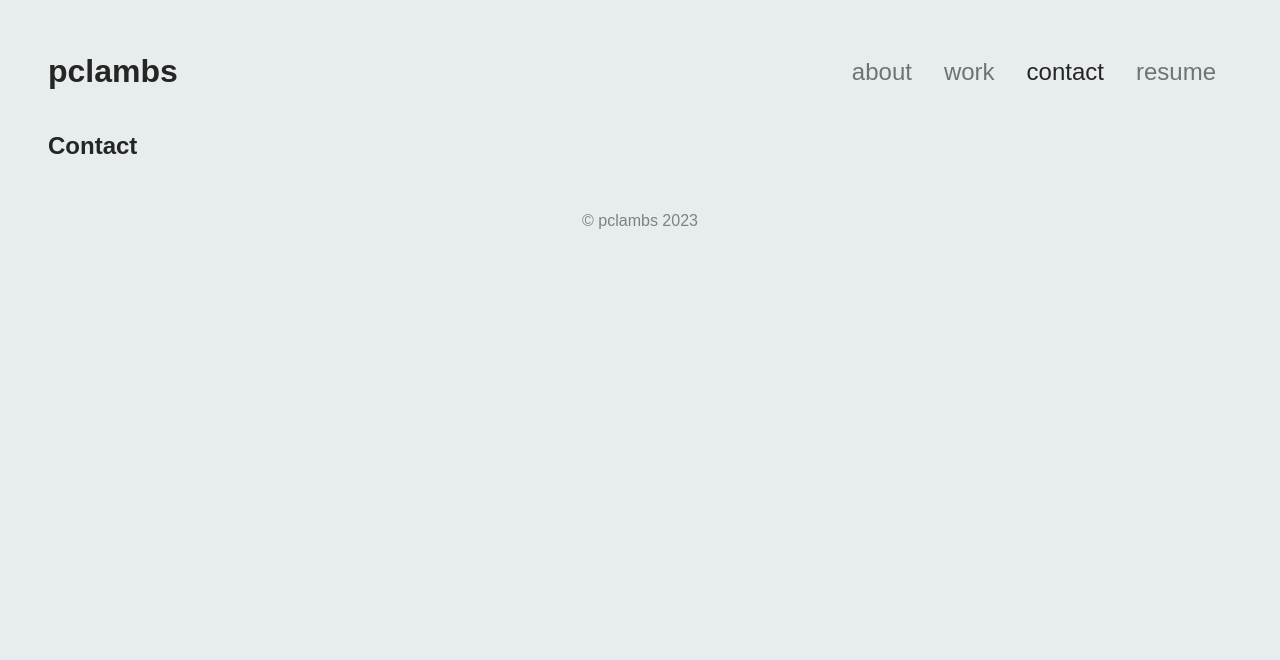
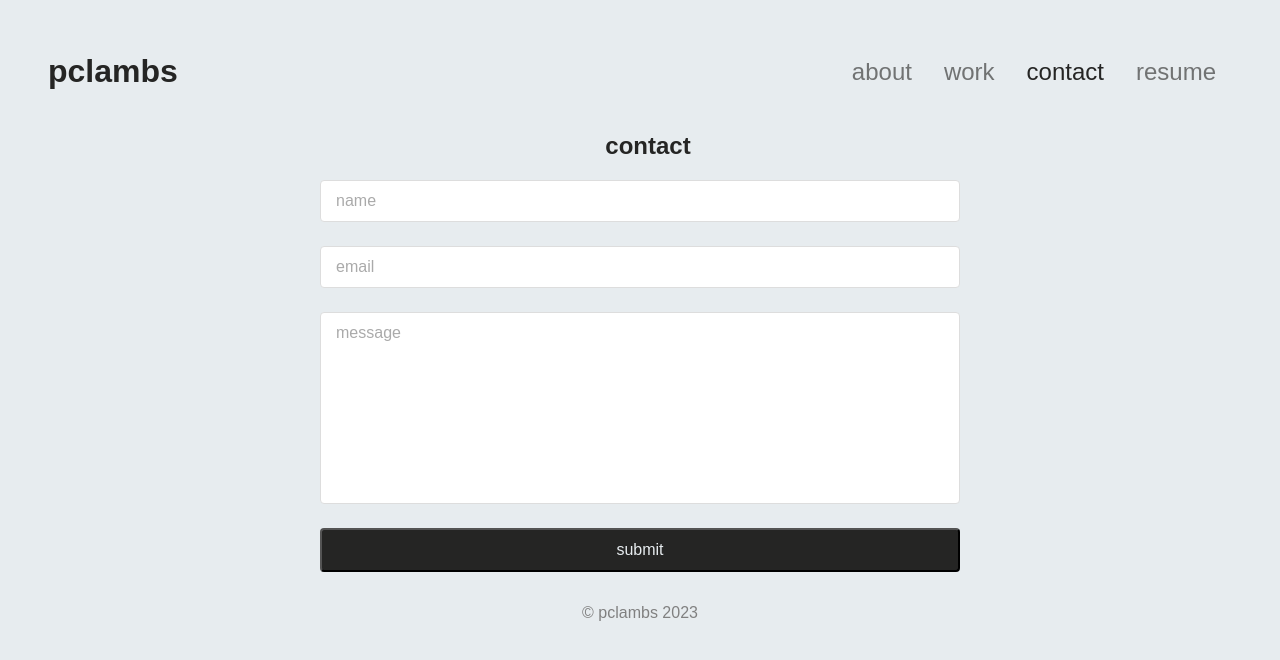
Before and after one commit to pclambs/react-portfolio, a React (Vite) app: page /contact in a window 1280 px wide. Shown: the top 660 px of the page. Built offline with nearby package versions, Linux system fonts and the light colour scheme.

Commit message:
portfolio->work, added contact form with some styling

```diff
--- a/src/App.jsx
+++ b/src/App.jsx
@@ -3,8 +3,8 @@ import { BrowserRouter as Router, Route, Routes } from 'react-router-dom'
 import Header from './components/Header/'
 import Footer from './components/Footer/'
 import AboutMe from './pages/AboutMe'
-import Portfolio from './pages/Portfolio'
-import Contact from './pages/Contact'
+import Work from './pages/Work'
+import Contact from './pages/Contact/'
 import Resume from './pages/Resume'
 
 function App() {
@@ -14,7 +14,7 @@ function App() {
       <Header />
       <Routes>
           <Route path="/" element={<AboutMe />} />
-          <Route path="/portfolio" element={<Portfolio />} />
+          <Route path="/work" element={<Work />} />
           <Route path="/contact" element={<Contact />} />
           <Route path="/resume" element={<Resume />} />
       </Routes>
--- /dev/null
+++ b/src/components/ContactForm/ContactForm.css
@@ -0,0 +1,74 @@
+input, textarea, button {
+	box-sizing: border-box;
+	display: block;
+	width: 100%;
+	font-size: 1rem;
+	line-height: 1.5rem;
+	margin-bottom: 1.5rem;
+	border-radius: .25rem
+}
+
+button {
+	background-color: #252524;
+	color: #e7ecef;
+	padding: .5rem;
+	transition: 0.3s ease;
+}
+
+button:hover {
+	background-color: #252524bd;
+}
+
+button.active {
+	color: #252524;
+}
+
+textarea {
+	resize: none;
+	height: 12rem;
+}
+
+.input-field {
+	position: relative;
+	margin-bottom: 20px;
+}
+
+.input-field label {
+	position: absolute;
+	left: 1rem;
+	top: .75rem;
+	transition: 0.075s ease;
+	color: #aaa;
+}
+
+.input-field input,
+.input-field textarea {
+	width: 100%;
+	padding: .5rem .9rem .5rem;
+	border: 1px solid #ddd;
+	outline: none;
+	transition: border-color 0.2s;
+}
+
+/* When input-field has class has-value or input is focused, move the label up */
+.input-field.has-value label,
+.input-field input:focus + label,
+.input-field textarea:focus + label {
+	top: -15px;
+	font-size: 12px;
+	color: #555;
+}
+
+/* Adjust border color when input is focused */
+.input-field input:focus,
+.input-field textarea:focus {
+	border-color: #555;
+}
+
+/* Media query for larger screens */
+@media screen and (min-width: 992px) {
+	.input-field, button {
+			width: 40rem;
+			margin: 0 auto;
+	}
+}
--- /dev/null
+++ b/src/components/ContactForm/index.jsx
@@ -0,0 +1,63 @@
+import './ContactForm.css'
+
+function handleInputChange(e) {
+	const parent = e.target.parentElement
+	if (e.target.value) {
+			parent.classList.add('has-value')
+	} else {
+			parent.classList.remove('has-value')
+	}
+}
+
+function ContactForm() {
+	return (
+		<form>
+
+			<div className="input-field">
+				<label htmlFor="name">name</label>
+				<input
+					type="text"
+					id="name"
+					name="name"
+					placeholder=' '
+					required
+					onFocus={handleInputChange}
+					onBlur={handleInputChange}
+					onChange={handleInputChange}
+					autoComplete="name"
+				/>
+			</div>
+			<div className="input-field">
+				<label htmlFor="email">email</label>
+				<input
+					type="email"
+					id="email"
+					name="email"
+					placeholder=' '
+					required
+					onFocus={handleInputChange}
+					onBlur={handleInputChange}
+					onChange={handleInputChange}
+					autoComplete="email"
+				/>
+			</div>
+			<div className="input-field">
+				<label htmlFor="message">message</label>
+				<textarea
+					id="message"
+					name="message"
+					placeholder=' '
+					required
+					onFocus={handleInputChange}
+					onBlur={handleInputChange}
+					onChange={handleInputChange}
+					autoComplete="off"
+				/>
+			</div>
+
+      <button type="submit">submit</button>
+    </form>
+	)
+}
+
+export default ContactForm
--- a/src/components/Header/Header.css
+++ b/src/components/Header/Header.css
@@ -1,4 +1,4 @@
 .header-div {
-    display: flex;
-    justify-content: space-between;
+	display: flex;
+	justify-content: space-between;
 }
--- a/src/components/Navigation/index.jsx
+++ b/src/components/Navigation/index.jsx
@@ -8,7 +8,7 @@ function Navigation() {
 	return (
 		<nav>
 			<Link to="/" className={location.pathname === '/' ? 'active' : ''}>about</Link>
-			<Link to="/portfolio" className={location.pathname === '/portfolio' ? 'active' : ''}>work</Link>
+			<Link to="/work" className={location.pathname === '/work' ? 'active' : ''}>work</Link>
 			<Link to="/contact" className={location.pathname === '/contact' ? 'active' : ''}>contact</Link>
 			<Link to="/resume" className={location.pathname === '/resume' ? 'active' : ''}>resume</Link>
 		</nav>
--- a/src/pages/Contact.jsx
+++ /dev/null
@@ -1,16 +0,0 @@
-import React from 'react'
-
-function Contact() {
-	return (
-		<>
-			<div className='contact-div'>
-				<h2>Contact</h2>
-					<form>
-
-					</form>
-			</div>
-		</>
-	)
-}
-
-export default Contact
--- /dev/null
+++ b/src/pages/Contact/Contact.css
@@ -0,0 +1,3 @@
+h2 {
+    text-align: center;
+}
--- /dev/null
+++ b/src/pages/Contact/index.jsx
@@ -0,0 +1,14 @@
+import React from 'react'
+import ContactForm from '../../components/ContactForm'
+import './Contact.css'
+
+function Contact() {
+	return (
+		<div className='contact-div'>
+			<h2>contact</h2>
+			<ContactForm />
+		</div>
+	)
+}
+
+export default Contact
--- a/src/pages/Portfolio.jsx
+++ /dev/null
@@ -1,12 +0,0 @@
-import React from "react"
-
-function Portfolio() {
-    return (
-        <>
-            <h2>Portfolio</h2>
-            <p>Placeholder for portfolio</p>
-        </>
-    )
-}
-
-export default Portfolio
--- a/src/pages/Resume.jsx
+++ b/src/pages/Resume.jsx
@@ -1,12 +1,12 @@
 import React from "react"
 
 function Resume() {
-    return (
-        <>
-            <h1>Resume</h1>
-            <p>Placeholder for Resume</p>
-        </>
-    )
+	return (
+		<>
+			<h2>resume</h2>
+			<p>Placeholder for Resume</p>
+		</>
+	)
 }
 
 export default Resume
--- /dev/null
+++ b/src/pages/Work.jsx
@@ -0,0 +1,12 @@
+import React from "react"
+
+function Work() {
+	return (
+		<>
+			<h2>work</h2>
+			<p>Placeholder for portfolio</p>
+		</>
+	)
+}
+
+export default Work
```
Also changed, not shown: src/pages/Home.jsx (deleted, +0 -9 lines).
